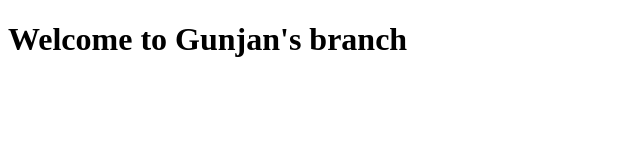
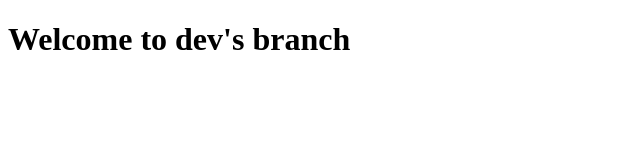
Before and after one commit to gunjanDS4017/gittraining23, a plain HTML site: page index.html in a window 1280 px wide. Shown: the whole page, without its empty margins (0-640 px from the left). Drawn offline with Linux system fonts and the light colour scheme.

Commit message:
commit to dev branch

```diff
--- a/index.html
+++ b/index.html
@@ -4,12 +4,12 @@
     <meta charset="UTF-8">
     <meta name="viewport" content="width=device-width, initial-scale=1.0">
     <meta http-equiv="X-UA-Compatible" content="ie=edge">
-    <title>Gunjan Gupta</title>
+    <title>devendra</title>
     <link rel="icon" href="./favicon.ico" type="image/x-icon">
   </head>
   <body>
     <main>
-        <h1>Welcome to Gunjan's branch</h1>
+        <h1>Welcome to dev's branch</h1>
     </main>
   </body>
 </html>
```
